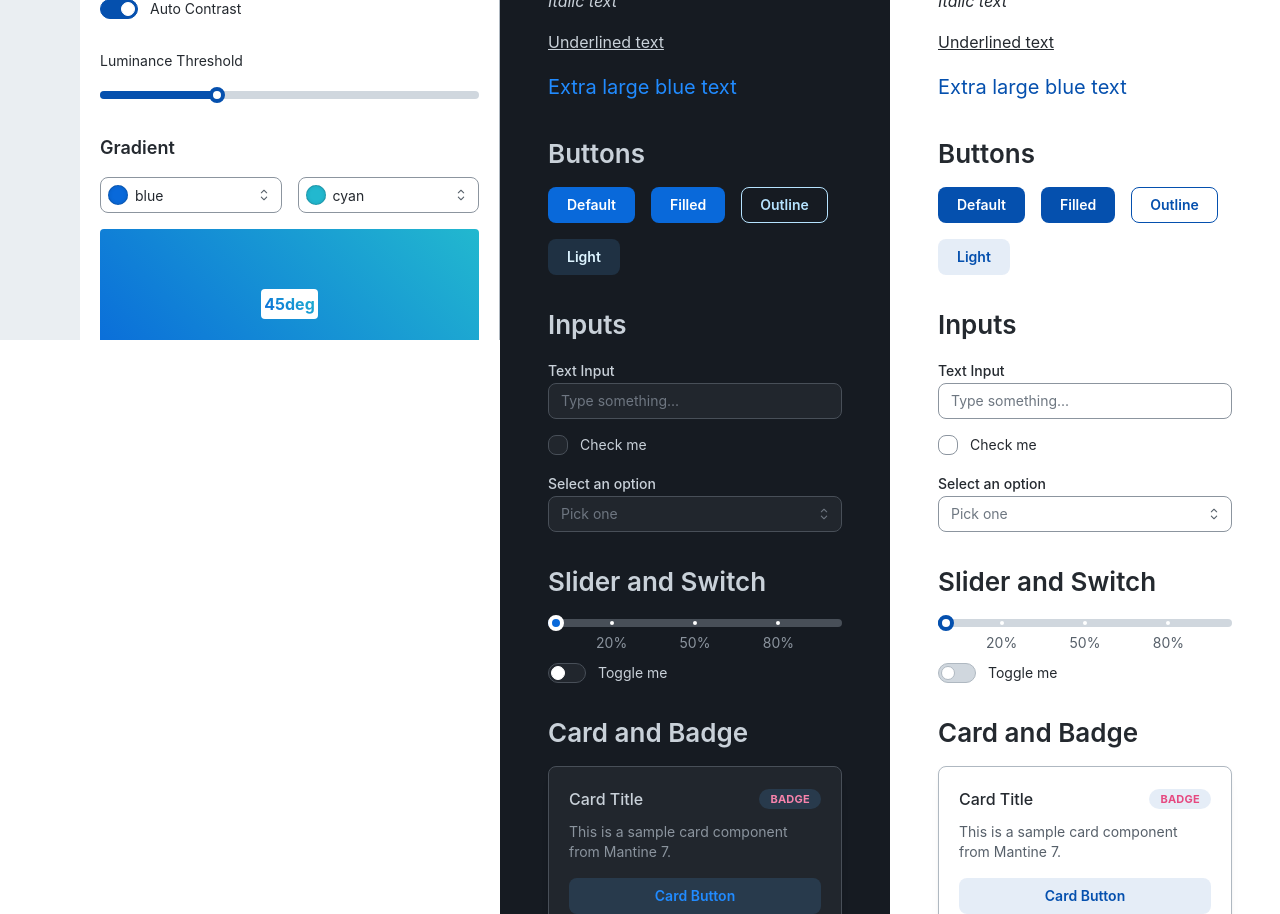
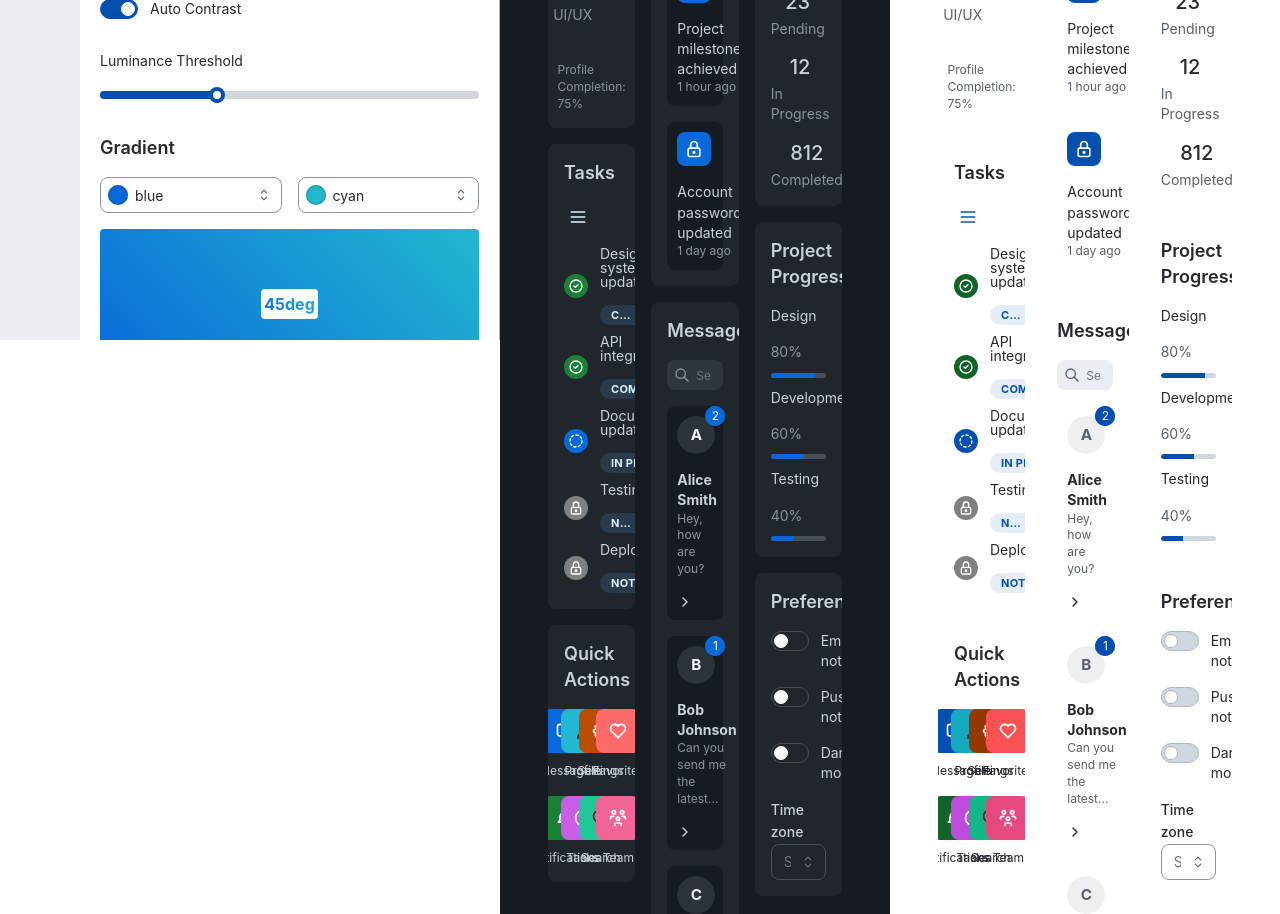
Before and after one commit to kahvilei/mantine-theme-generator, a React (Vite) app: page / in a window 1280 px wide. Shown: the part 460-1374 px from the top of the page. Built offline with nearby package versions, Linux system fonts and the light colour scheme.

Commit message:
more ui improvements

```diff
--- a/src/App.tsx
+++ b/src/App.tsx
@@ -1,4 +1,5 @@
 import '@mantine/core/styles.css';
+import '@mantine/code-highlight/styles.css';
 
 import React, { useState } from 'react';
 import { IconMoon, IconSun, IconSunMoon } from '@tabler/icons-react';
@@ -6,7 +7,6 @@ import {
   AppShell,
   createTheme,
   Group,
-  JsonInput,
   MantineProvider,
   MantineThemeOverride,
   ScrollArea,
@@ -14,6 +14,7 @@ import {
   Tabs,
 } from '@mantine/core';
 import Header from './components/Header/Header';
+import JsonEditor from './components/JsonEditor/JsonEditor';
 import ThemeControlPanel from './components/ThemeControlPanel/ThemeControlPanel';
 import ThemeDisplay from './components/ThemeDisplayPanel/ThemeDisplay';
 import appTheme from './data/appTheme.json';
@@ -72,6 +73,7 @@ const App: React.FC = () => {
             theme={defaultTheme}
             updateTheme={setTheme}
             toggleAside={toggleAside}
+            lightMode={mode === 'light'}
             toggleScheme={toggleScheme}
             currentContent={currentContent}
             updateDisplayContent={updateDisplayContent}
@@ -142,15 +144,10 @@ const App: React.FC = () => {
         </AppShell.Main>
         <AppShell.Aside>
           <Stack p="md">
-            <JsonInput
-              onChange={(value) => {
-                setTheme(JSON.parse(value));
-              }}
-              value={JSON.stringify(theme, null, 2)}
-              autosize
-              variant="filled"
-              style={{ width: '100%', maxHeight: '100vh', overflow: 'auto' }}
-            ></JsonInput>
+            <JsonEditor
+              theme={JSON.stringify(theme, null, 2)}
+              onEdit={(newTheme: string) => setTheme(JSON.parse(newTheme))}
+            />
           </Stack>
         </AppShell.Aside>
       </AppShell>
--- /dev/null
+++ b/src/components/JsonEditor/JsonEditor.tsx
@@ -0,0 +1,50 @@
+import { CodeHighlight } from '@mantine/code-highlight';
+import { ScrollArea, Stack, Text } from '@mantine/core';
+import React, { useState } from 'react';
+
+
+interface JsonEditorProps {
+  theme: string;
+  onEdit?: (newTheme: string) => void;
+}
+
+function JsonEditor ({ theme, onEdit }: JsonEditorProps) {
+
+  const [currentEditorContent, setCurrentEditorContent] = useState(theme);
+  const [validationError, setValidationError] = useState(false);
+
+  const handleUpdate = (newContent: string) => {
+    setCurrentEditorContent(newContent);
+    try {
+      //test to see if current content can be used to create a new Mantine theme
+      JSON.parse(newContent);
+      if (onEdit) {
+        onEdit(newContent);
+        setValidationError(false);
+      }
+    } catch (error) {
+      setValidationError(true);
+    }
+  };
+
+  return (
+    <Stack gap="md">
+      <CodeHighlight
+        code={`${theme}`}
+        language="json"
+        copyLabel="Copy button code"
+        copiedLabel="Copied!"
+        contentEditable
+        onKeyUp={(value) => {
+          handleUpdate(value.currentTarget.textContent || '');
+        }}
+        maw={'100%'}
+        style={{ height: 'calc(100vh - 220px)', overflowY: 'auto' }}
+      />
+      {validationError && <Text c="red">JSON can not be converted to theme</Text>}
+    </Stack>
+
+  );
+}
+
+export default JsonEditor;
--- a/src/components/ThemeDisplayPanel/Demo Pages/ComponentShowcase.tsx
+++ b/src/components/ThemeDisplayPanel/Demo Pages/ComponentShowcase.tsx
@@ -1,184 +1,357 @@
 import React from 'react';
-import { IconBellRinging, IconCheck, IconX } from '@tabler/icons-react';
 import {
-  Accordion,
-  ActionIcon,
-  Badge,
-  Button,
   Card,
-  Checkbox,
   Container,
+  Grid,
   Group,
-  MantineProvider,
-  Notification,
-  Progress,
-  Select,
-  Slider,
-  Stack,
-  Switch,
-  Tabs,
   Text,
   TextInput,
+  Button,
+  Stack,
+  Avatar,
+  Badge,
+  List,
+  ThemeIcon,
+  Checkbox,
+  Select,
+  Textarea,
   Title,
+  Tabs,
+  Paper,
+  ActionIcon,
+  Input,
+  Indicator,
+  Menu,
+  Progress,
+  RingProgress,
+  Switch,
   Tooltip,
+  Pill,
+  rem
 } from '@mantine/core';
+import { Calendar } from '@mantine/dates';
+import { IconSettings, IconBell, IconSearch, IconMenu2, IconUser, IconMail, IconLock, IconChevronRight, IconMessage, IconStar, IconHeart, IconCircleCheck, IconCircleDashed, IconBellMinus, IconUsersGroup} from '@tabler/icons-react';
+import { preview } from 'vite';
 
-const ComponentsShowcase = () => {
+const ComponentShowcase = () => {
+  const [activeTab, setActiveTab] = React.useState('first');
+
   return (
-      <Container size="lg" p="md">
-        <Title order={1} ta="center" mb="xl">
-          Mantine 7 Components Demo
-        </Title>
-
-        <Stack gap="xl">
-          <Section title="Typography">
-            <Text>Default text</Text>
-            <Text fw={700}>Bold text</Text>
-            <Text fs="italic">Italic text</Text>
-            <Text td="underline">Underlined text</Text>
-            <Text size="xl" c="blue">
-              Extra large blue text
-            </Text>
-          </Section>
-
-          <Section title="Buttons">
-            <Group>
-              <Button>Default</Button>
-              <Button variant="filled">Filled</Button>
-              <Button variant="outline">Outline</Button>
-              <Button variant="light">Light</Button>
-            </Group>
-          </Section>
-
-          <Section title="Inputs">
-            <Stack>
-              <TextInput placeholder="Type something..." label="Text Input" />
-              <Checkbox label="Check me" />
-              <Select
-                label="Select an option"
-                placeholder="Pick one"
-                data={['React', 'Vue', 'Angular']}
-              />
-            </Stack>
-          </Section>
-
-          <Section title="Slider and Switch">
-            <Slider
-              marks={[
-                { value: 20, label: '20%' },
-                { value: 50, label: '50%' },
-                { value: 80, label: '80%' },
-              ]}
-              mb="md"
-            />
-            <Switch label="Toggle me" />
-          </Section>
-
-          <Section title="Card and Badge">
-            <Card shadow="sm" p="lg" radius="md" withBorder>
-              <Card.Section></Card.Section>
-
-              <Group justify="space-between" mt="md" mb="xs">
-                <Text fw={500}>Card Title</Text>
-                <Badge c="pink" variant="light">
-                  Badge
-                </Badge>
-              </Group>
-
-              <Text size="sm" c="dimmed">
-                This is a sample card component from Mantine 7.
-              </Text>
-
-              <Button variant="light" c="blue" fullWidth mt="md" radius="md">
-                Card Button
-              </Button>
-            </Card>
-          </Section>
-
-          <Section title="Action Icons and Tooltips">
-            <Group>
-              <Tooltip label="Notification">
-                <ActionIcon variant="outline" c="blue" size="lg">
-                  <IconBellRinging size="1.1rem" />
-                </ActionIcon>
-              </Tooltip>
-              <Tooltip label="Success">
-                <ActionIcon variant="outline" c="green" size="lg">
-                  <IconCheck size="1.1rem" />
-                </ActionIcon>
-              </Tooltip>
-              <Tooltip label="Error">
-                <ActionIcon variant="outline" c="red" size="lg">
-                  <IconX size="1.1rem" />
-                </ActionIcon>
-              </Tooltip>
-            </Group>
-          </Section>
-
-          <Section title="Accordion">
-            <Accordion>
-              <Accordion.Item value="customization">
-                <Accordion.Control>Customization</Accordion.Control>
-                <Accordion.Panel>
-                  Colors, fonts, shadows and many other parts are customizable to fit your design
-                  needs
-                </Accordion.Panel>
-              </Accordion.Item>
-              <Accordion.Item value="flexibility">
-                <Accordion.Control>Flexibility</Accordion.Control>
-                <Accordion.Panel>
-                  Configure components appearance and behavior with vast amount of settings or
-                  overwrite any part of component styles
-                </Accordion.Panel>
-              </Accordion.Item>
-            </Accordion>
-          </Section>
-
-          <Section title="Tabs">
-            <Tabs defaultValue="gallery">
-              <Tabs.List>
-                <Tabs.Tab value="gallery">Gallery</Tabs.Tab>
-                <Tabs.Tab value="messages">Messages</Tabs.Tab>
-                <Tabs.Tab value="settings">Settings</Tabs.Tab>
-              </Tabs.List>
-
-              <Tabs.Panel value="gallery" pt="xs">
-                Gallery tab content
-              </Tabs.Panel>
-              <Tabs.Panel value="messages" pt="xs">
-                Messages tab content
-              </Tabs.Panel>
-              <Tabs.Panel value="settings" pt="xs">
-                Settings tab content
-              </Tabs.Panel>
-            </Tabs>
-          </Section>
-
-          <Section title="Notification">
-            <Notification title="We notify you that">
-              You are now obligated to give a star to Mantine project on GitHub
-            </Notification>
-          </Section>
-
-          <Section title="Progress">
-            <Progress value={50} animated mb="md" />
-            <Progress value={75} c="green" size="xl" radius="xl" />
-          </Section>
-        </Stack>
-      </Container>
+    <Container size="lg">
+      <Grid gutter="md">
+        <Grid.Col span={4}>
+          <Stack gap="md">
+          <UserProfile />
+          <TaskManager />
+          <QuickActions />
+          </Stack>
+        </Grid.Col>
+        <Grid.Col span={4}>
+        <Stack gap="md">
+          <NotificationCenter />
+          <MessageThreads />
+          </Stack>
+        </Grid.Col>
+        <Grid.Col span={4}>
+          <Stack gap="md">
+          <MetricsCard />
+          <ProgressMetrics />
+          <UserPreferences />
+          </Stack>
+        </Grid.Col>
+      </Grid>
+    </Container>
   );
 };
 
-interface SectionProps {
-  title: string;
-  children: React.ReactNode;
-}
-
-const Section: React.FC<SectionProps> = ({ title, children }) => (
-  <Stack>
-    <Title order={2}>{title}</Title>
-    {children}
-  </Stack>
+const UserProfile = () => (
+  <Card>
+    <Stack align="center">
+      <Indicator processing size={16} offset={7} position="bottom-end">
+        <Avatar size="xl" radius="xl">JD</Avatar>
+      </Indicator>
+      <Stack gap="xs" align="center">
+        <Text size="lg" fw={500}>John Doe</Text>
+        <Group gap="xs">
+          <Pill>Pro User</Pill>
+          <Pill>Developer</Pill>
+        </Group>
+        <Text size="sm" c="dimmed">Full-stack developer passionate about UI/UX</Text>
+      </Stack>
+      <Progress value={75} size="sm" radius="xl" />
+      <Text size="xs" c="dimmed">Profile Completion: 75%</Text>
+    </Stack>
+  </Card>
 );
 
-export default ComponentsShowcase;
+const NotificationCenter = () => (
+  <Card>
+    <Stack>
+      <Group justify="space-between">
+        <Title order={4}>Notifications</Title>
+        <ActionIcon variant="subtle"><IconBell size={20} /></ActionIcon>
+      </Group>
+      <Paper p="xs">
+        <Group>
+          <ThemeIcon size="lg"><IconMail size={20} /></ThemeIcon>
+          <Stack gap={0}>
+            <Text size="sm">New message received</Text>
+            <Text size="xs" c="dimmed">2 minutes ago</Text>
+          </Stack>
+        </Group>
+      </Paper>
+      <Paper p="xs">
+        <Group>
+          <ThemeIcon size="lg"><IconStar size={20} /></ThemeIcon>
+          <Stack gap={0}>
+            <Text size="sm">Project milestone achieved</Text>
+            <Text size="xs" c="dimmed">1 hour ago</Text>
+          </Stack>
+        </Group>
+      </Paper>
+      <Paper p="xs">
+        <Group>
+          <ThemeIcon size="lg"><IconLock size={20} /></ThemeIcon>
+          <Stack gap={0}>
+            <Text size="sm">Account password updated</Text>
+            <Text size="xs" c="dimmed">1 day ago</Text>
+          </Stack>
+        </Group>
+      </Paper>
+    </Stack>
+  </Card>
+);
+
+const MetricsCard = () => (
+  <Card>
+    <Stack>
+      <Title order={4}>Key Metrics</Title>
+      <Group grow>
+        <RingProgress
+          sections={[{ value: 812, color: 'green' }, { value: 23, color: 'blue' }, { value: 12, color: 'red' }]}
+        />
+        <Stack gap={0} align="center">
+          <Text size="xl" fw={500}>847</Text>
+          <Text size="sm" c="dimmed">Total Tasks</Text>
+        </Stack>
+      </Group>
+      <Group
+        justify="space-between"
+        align="center"
+        gap="sm"
+      >
+        <Stack gap={0} align="center">
+          <Text size="xl" fw={500}>23</Text>
+          <Text size="sm" c="dimmed">Pending</Text>
+        </Stack>
+        <Stack gap={0} align="center">
+          <Text size="xl" fw={500}>12</Text>
+          <Text size="sm" c="dimmed">In Progress</Text>
+        </Stack>
+        <Stack gap={0} align="center">
+          <Text size="xl" fw={500}>812</Text>
+          <Text size="sm" c="dimmed">Completed</Text>
+        </Stack>
+      </Group>
+    </Stack>
+  </Card>
+);
+
+const TaskManager = () => (
+  <Card>
+    <Stack>
+      <Group justify="space-between">
+        <Title order={4}>Tasks</Title>
+        <Menu>
+          <Menu.Target>
+            <ActionIcon variant="subtle"><IconMenu2 size={20} /></ActionIcon>
+          </Menu.Target>
+          <Menu.Dropdown>
+            <Menu.Item>All Tasks</Menu.Item>
+            <Menu.Item>Completed</Menu.Item>
+            <Menu.Item>Pending</Menu.Item>
+          </Menu.Dropdown>
+        </Menu>
+      </Group>
+      <List
+        spacing="xs"
+        size="sm"
+        center
+        icon={
+          <ThemeIcon color="green" size={24} radius="xl">
+            <IconCircleCheck style={{ width: rem(16), height: rem(16) }} />
+          </ThemeIcon>
+        }
+        >
+        {['Design system update', 'API integration'].map((task) => (
+          <List.Item key={task}>
+            <Group justify="space-between">
+              {task}
+              <Badge variant="light">Complete</Badge>
+            </Group>
+          </List.Item>
+        ))}
+        <List.Item
+        icon={
+          <ThemeIcon color="blue" size={24} radius="xl">
+            <IconCircleDashed style={{ width: rem(16), height: rem(16) }} />
+          </ThemeIcon>
+        }
+      >
+        <Group justify="space-between">
+        Documentation update
+              <Badge variant="light">In Progress</Badge>
+            </Group>
+      </List.Item>
+      {['Testing', 'Deployment'].map((task) => (
+        <List.Item key={task}
+          icon={
+            <ThemeIcon color="grey" size={24} radius="xl">
+              <IconLock size={16} />
+            </ThemeIcon>
+          }
+          >
+          <Group justify="space-between">
+            {task}
+            <Badge variant="light">Not Started</Badge>
+          </Group>
+        </List.Item>
+      ))}
+      </List>
+    </Stack>
+  </Card>
+);
+
+const MessageThreads = () => (
+  <Card>
+    <Stack>
+      <Group justify="space-between">
+        <Title order={4}>Messages</Title>
+        <Input
+          placeholder="Search messages"
+          leftSection={<IconSearch size={16} />}
+          variant="filled"
+          size="xs"
+        />
+      </Group>
+      {[
+        {name:'Alice Smith', preview: 'Hey, how are you?', unread: 2},
+        {name:'Bob Johnson', preview: 'Can you send me the latest...', unread: 1},
+        {name:'Carol White', preview: 'I have a question about...', unread: 0},
+        {name:'David Brown', preview: 'Thanks for the update!', unread: 0},
+        {name:'Eve Green', preview: 'I need your help with...', unread: 0}
+        ].map((message) => (
+        <Paper key={message.name} p="xs">
+          <Group justify="space-between">
+
+              {message.unread > 0 && (<Group>
+                <Indicator label={message.unread} size={20} >
+                <Avatar
+                size="md"
+                radius="xl"
+                >
+                {message.name[0]}
+                </Avatar>
+                </Indicator>
+              <Stack gap={0}>
+                <Text size="sm"  fw={'700'}>{message.name}</Text>
+                <Text size="xs" c="dimmed">{message.preview}</Text>
+              </Stack></Group>
+              )}
+
+              {message.unread === 0 && (<Group>
+                <Avatar
+                size="md"
+                radius="xl"
+                >
+                {message.name[0]}
+                </Avatar>
+              <Stack gap={0}>
+                <Text size="sm">{message.name}</Text>
+                <Text size="xs" c="dimmed">{message.preview}</Text>
+              </Stack></Group>
+              )}
+
+            <IconChevronRight size={16} />
+          </Group>
+        </Paper>
+      ))}
+    </Stack>
+  </Card>
+);
+
+const ProgressMetrics = () => (
+  <Card>
+    <Stack>
+      <Title order={4}>Project Progress</Title>
+      <Stack gap="xs">
+        {[
+          { label: 'Design', progress: 80 },
+          { label: 'Development', progress: 60 },
+          { label: 'Testing', progress: 40 }
+        ].map((item) => (
+          <Stack key={item.label} gap="xs">
+            <Group justify="space-between">
+              <Text size="sm">{item.label}</Text>
+              <Text size="sm" c="dimmed">{item.progress}%</Text>
+            </Group>
+            <Progress value={item.progress} size="sm" radius="xl" />
+          </Stack>
+        ))}
+      </Stack>
+    </Stack>
+  </Card>
+);
+
+const QuickActions = () => (
+  <Card>
+    <Stack>
+      <Title order={4}>Quick Actions</Title>
+      <Grid>
+        <>
+          {[
+            { icon: IconMessage, label: 'Message', color: 'blue' },
+            { icon: IconUser, label: 'Profile', color: 'cyan' },
+            { icon: IconSettings, label: 'Settings', color: 'orange' },
+            { icon: IconHeart, label: 'Favorites', color: 'red' },
+            { icon: IconBellMinus, label: 'Notifications', color: 'green' },
+            { icon: IconCircleCheck, label: 'Tasks', color: 'grape' },
+            { icon: IconSearch, label: 'Search', color: 'teal' },
+            { icon: IconUsersGroup, label: 'Team', color: 'pink' }
+          ].map((action) => (
+            <Grid.Col key={action.label} span={3}>
+              <Tooltip label={action.label}>
+                  <Stack align="center" gap="xs">
+                    <ThemeIcon size="xl" color={action.color} >
+                      <action.icon size={20} />
+                    </ThemeIcon>
+                    <Text size="xs">{action.label}</Text>
+                  </Stack>
+              </Tooltip>
+            </Grid.Col>
+          ))}
+        </>
+      </Grid>
+    </Stack>
+  </Card>
+);
+
+const UserPreferences = () => (
+  <Card>
+    <Stack>
+      <Title order={4}>Preferences</Title>
+      <Stack gap="md">
+        <Switch label="Email notifications" />
+        <Switch label="Push notifications" />
+        <Switch label="Dark mode" />
+        <Select
+          label="Time zone"
+          placeholder="Select timezone"
+          data={['UTC', 'EST', 'PST', 'GMT']}
+        />
+      </Stack>
+    </Stack>
+  </Card>
+);
+
+export default ComponentShowcase;
--- a/src/components/ThemeDisplayPanel/Demo Pages/GithubRepo.tsx
+++ b/src/components/ThemeDisplayPanel/Demo Pages/GithubRepo.tsx
@@ -143,7 +143,7 @@ const GitHubRepoDemo: React.FC = () => {
   );
 
   return (
-    <Container size="xl">
+    <Container size="lg">
       <Stack gap="xl">
         <RepoHeader />
         <RepoNavigation />
--- a/src/components/ThemeDisplayPanel/ThemeDisplay.tsx
+++ b/src/components/ThemeDisplayPanel/ThemeDisplay.tsx
@@ -7,6 +7,8 @@ import ComponentShowcase from './Demo Pages/ComponentShowcase';
 import GitHubRepoDemo from './Demo Pages/GithubRepo';
 import MessagingService from './Demo Pages/MessagingService';
 import classes from './ThemeDisplay.module.css';
+import '@mantine/dates/styles.css';
+import '@mantine/charts/styles.css';
 
 export interface ThemeDisplayProps {
   number: number;
@@ -18,7 +20,7 @@ export interface ThemeDisplayProps {
 const ThemeDisplay: React.FC<ThemeDisplayProps> = ({ number, mode, theme, displayContent }) => {
   const Content = () => {
     switch (displayContent) {
-      case 'Mantine Components':
+      case 'UI Demo':
         return <ComponentShowcase />;
       case 'Repository':
         return <GitHubRepoDemo />;
--- a/src/data/premadeThemes.json
+++ b/src/data/premadeThemes.json
@@ -1,10 +1,6 @@
 {
     "mantine":{
-       "scale": 1,
-        "colors": {
 
-        },
-        "primaryColor": "blue"
     },
     "google": {
         "scale": 1,
@@ -276,10 +272,7 @@
                 "#540c26"
             ]
         },
-        "primaryShade": {
-            "light": 5,
-            "dark": 7
-        },
+        "primaryShade": 5,
         "primaryColor": "purple",
         "autoContrast": false,
         "luminanceThreshold": 0.3,
```
Also changed, not shown: package.json (+7 -4 lines), src/components/Header/Header.module.css (added, +8 -0 lines), src/components/Header/Header.tsx (+23 -7 lines), src/components/Header/ThemePreview.tsx (added, +48 -0 lines), 2 other files (tests, documents, lock files or other folders).
